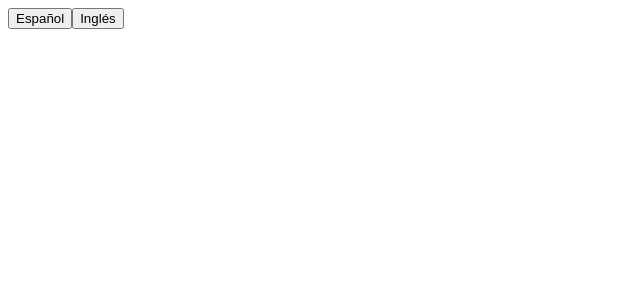
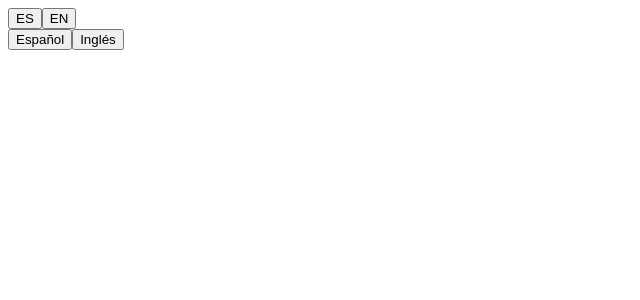
Before and after one commit to LenaH92/portfolioAdventure, a React (Vite) app: page / in a window 1280 px wide. Shown: the top 300 px of the page, without its empty margins (0-640 px from the left). Built offline with nearby package versions, Linux system fonts and the light colour scheme.

Commit message:
created switch component to change languages

```diff
--- a/src/App.jsx
+++ b/src/App.jsx
@@ -2,16 +2,21 @@ import { Route, Routes } from 'react-router-dom'
 import './App.css'
 import ChooseLanguagePage from './pages/ChooseLanguagePage'
 import WelcomePage from './pages/WelcomePage'
+import Navbar from './components/Navbar'
 
 function App() {
 
 
   return (
     <>
-      <Routes>
-        <Route path="/" element={<ChooseLanguagePage />} />
-        <Route path="/welcome" element={<WelcomePage />} />
-      </Routes>
+      <Navbar />
+      <div className="appContainer">
+        <Routes>
+          <Route path="/" element={<ChooseLanguagePage />} />
+          <Route path="/welcome" element={<WelcomePage />} />
+        </Routes>
+      </div>
+
     </>
   )
 }
--- a/src/components/LanguageSwitch.jsx
+++ b/src/components/LanguageSwitch.jsx
@@ -0,0 +1,17 @@
+import { useLanguage } from "../contexts/LanguageContext";
+
+const LanguageSwitch = () => {
+
+    const { changeLanguage } = useLanguage()
+
+    function switchLang(lang) {
+        changeLanguage(lang)
+    }
+
+    return (<div>
+        <button onClick={() => switchLang('es')}>ES</button>
+        <button onClick={() => switchLang('en')}>EN</button>
+    </div>);
+}
+
+export default LanguageSwitch;
--- a/src/components/Navbar.jsx
+++ b/src/components/Navbar.jsx
@@ -0,0 +1,9 @@
+import LanguageSwitch from "./LanguageSwitch";
+
+const Navbar = () => {
+    return (<>
+        <LanguageSwitch />
+    </>);
+}
+
+export default Navbar;
```
